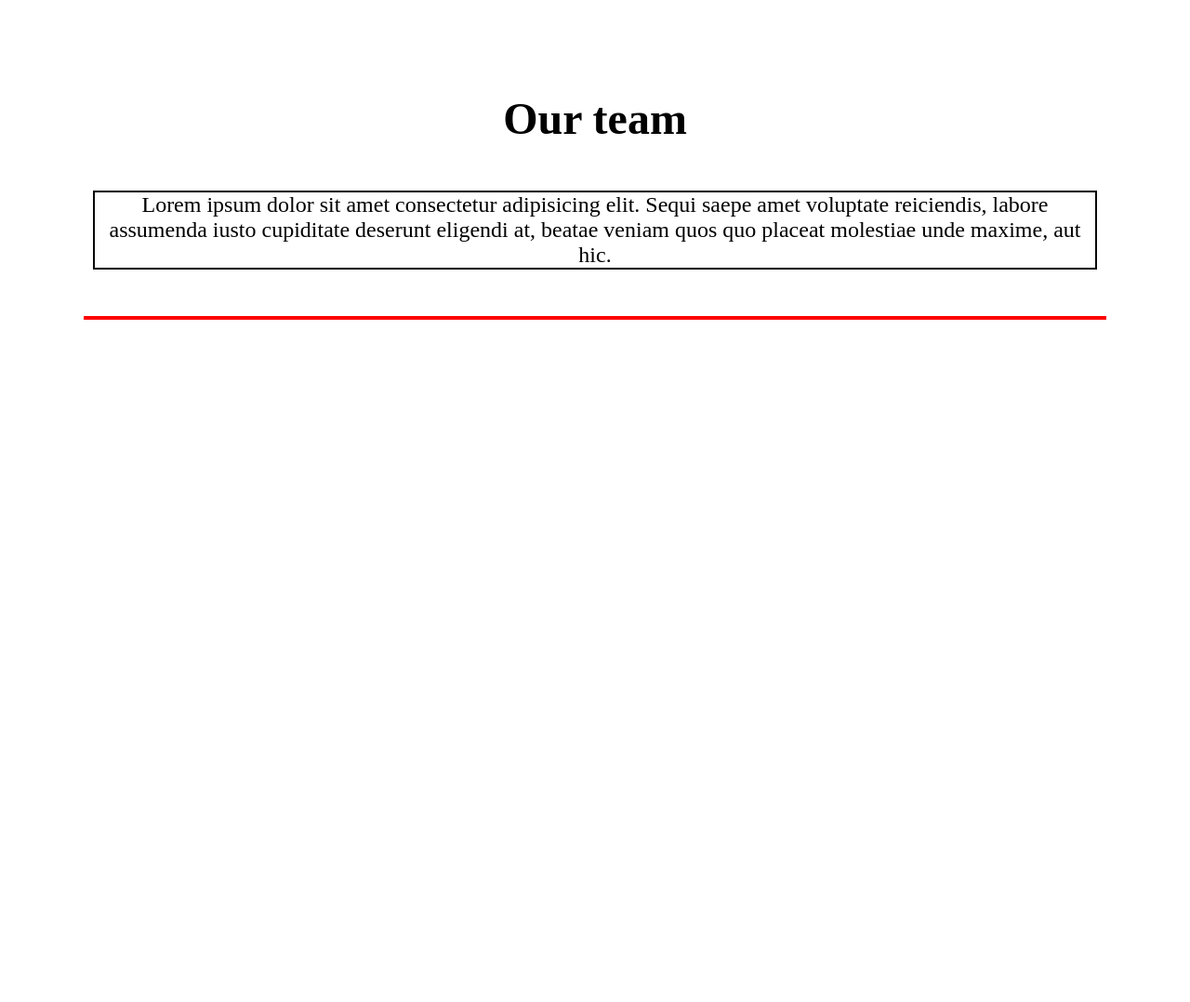
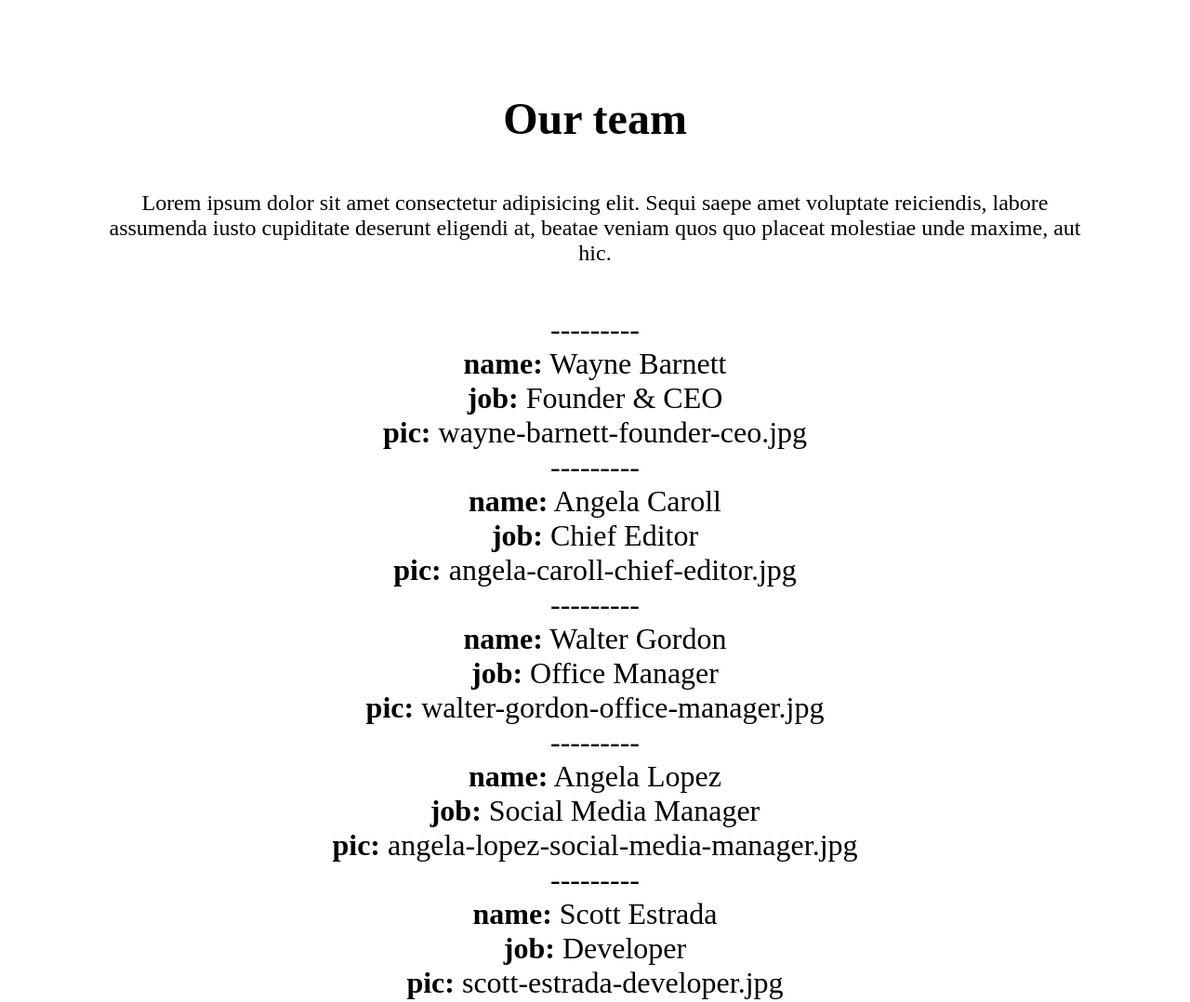
Before and after one commit to DaniAm94/js-our-team, a plain HTML site: page index.html in a window 1280 px wide. Shown: the top 1078 px of the page at 93% size. Before the commit the page ends 800 px from the top, so only its background shows below. Drawn offline with Linux system fonts and the light colour scheme.

Commit message:
completed 2nd milestone

```diff
--- a/css/style.css
+++ b/css/style.css
@@ -21,17 +21,18 @@ h1 {
 
 
 p {
-    border: 2px solid black;
+    /* border: 2px solid black; */
     font-size: 1.5rem;
 }
 
 .row {
-    border: 2px solid red;
+    /* border: 2px solid red; */
     display: flex;
     flex-wrap: wrap;
     row-gap: 20px;
     margin-top: 30px;
     margin: 0 -10px;
+    justify-content: center;
 }
 
 .col {
@@ -61,3 +62,12 @@ p {
     height: 10%;
 
 }
+
+ul {
+    list-style-type: none;
+    font-size: 2rem;
+}
+
+li {
+    /* border: 2px solid green; */
+}
--- a/js/script.js
+++ b/js/script.js
@@ -1,5 +1,7 @@
 const displayField = document.querySelector('.row');
 
+
+// Array contenente i dati; ogni elemento è un membro del team con: nome , lavoro e foto
 const team = [
     {
         name: 'Wayne Barnett',
@@ -32,5 +34,26 @@ const team = [
         pic: 'barbara-ramos-graphic-designer.jpg'
     }
 ];
+console.table(team);
 
-console.table(team);
+
+// Per mostrare in pagina preparo un template
+// Apro un tag ul
+let display = '<ul><li>---------</li>';
+// Per ogni elemento dell'array
+for (let member of team) {
+    // Apro un tag li
+    display += '<li>';
+    // Itero le sue proprietà
+    for (let key in member) {
+        // Aggiungo la coppia chiave valore al template
+        display += `<strong>${key}:</strong> ${member[key]}<br>`;
+    }
+    // Chiudo il tag li
+    display += '---------</li>';
+}
+// Dopo aver iterato tutti gli elementi dell'array chiudo il tag ul
+display += '</ul>';
+
+// Inserisco il template in un elemento html
+displayField.innerHTML = display;
```
